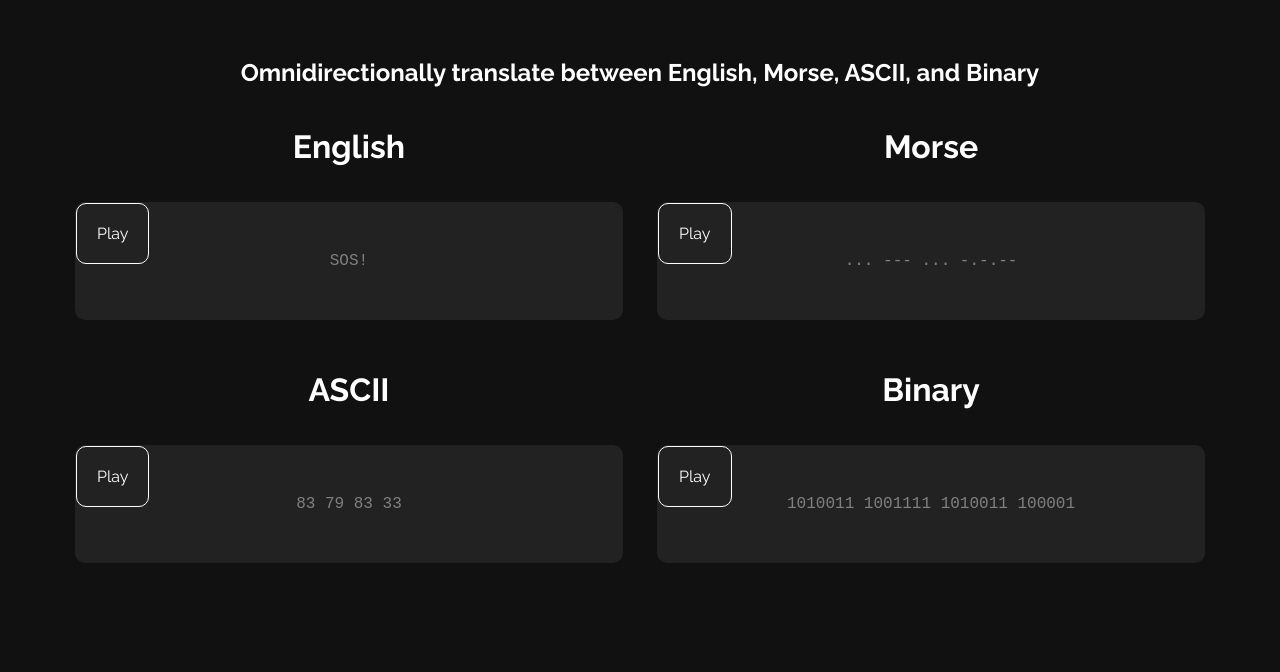
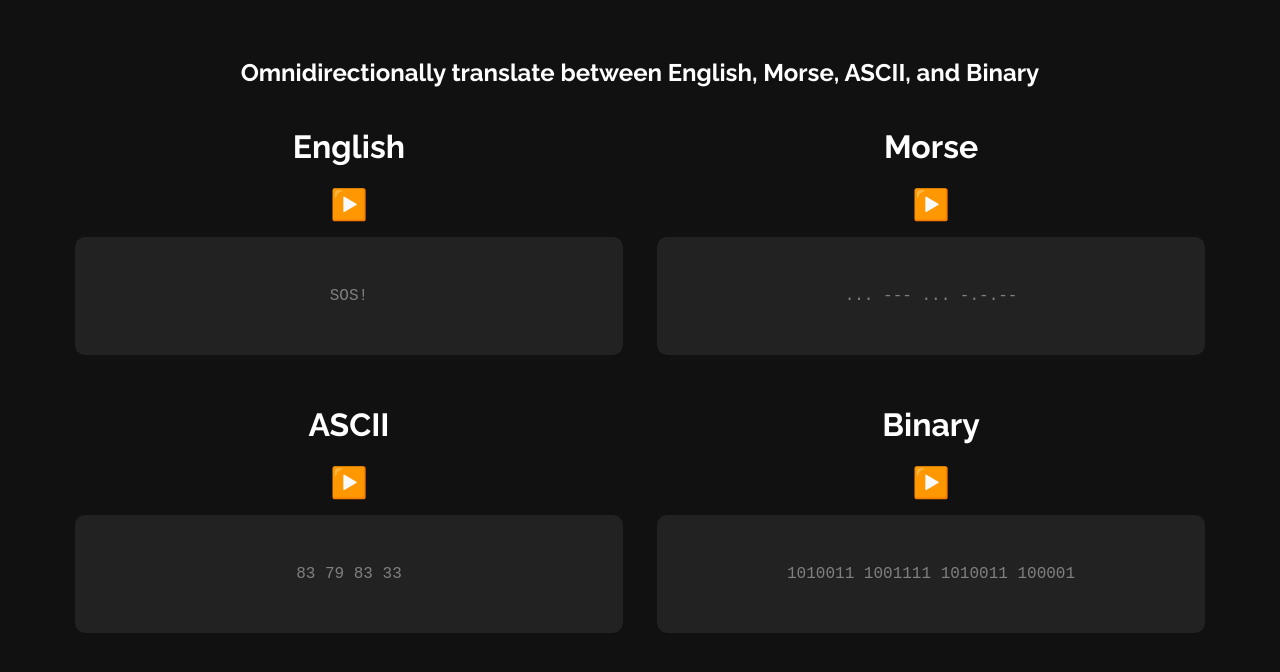
Before and after one commit to agolin95/translator, a plain HTML site: page index.html in a window 1280 px wide. Drawn offline with nearby package versions, Linux system fonts and the light colour scheme; a web font is replaced by a local one.

Commit message:
emojis for play buttons

```diff
--- a/index.html
+++ b/index.html
@@ -27,29 +27,29 @@
     <div class="flex-container">
         <div class="flex-item">
             <h1>English</h1>
+            <div class="play-button" id="play-english">▶️</div>
             <div class="textarea placeholder" id="english" contenteditable>SOS!</div>
-            <div class="play-button" id="play-english">Play</div>
         </div>
         <div class="flex-item">
             <h1>Morse</h1>
+            <div class="play-button" id="play-morse">▶️</div>
             <div class="textarea placeholder" id="morse" contenteditable>
                 ... --- ... -.-.--
             </div>
-            <div class="play-button" id="play-morse">Play</div>
         </div>
         <div class="flex-item">
             <h1>ASCII</h1>
+            <div class="play-button" id="play-ascii">▶️</div>
             <div class="textarea placeholder" id="ascii" contenteditable>
                 83 79 83 33
             </div>
-            <div class="play-button" id="play-ascii">Play</div>
         </div>
         <div class="flex-item">
             <h1>Binary</h1>
+            <div class="play-button" id="play-binary">▶️</div>
             <div class="textarea placeholder" id="binary" contenteditable>
                 1010011 1001111 1010011 100001
             </div>
-            <div class="play-button" id="play-binary">Play</div>
         </div>
     </div>
 
--- a/style.css
+++ b/style.css
@@ -32,16 +32,13 @@ body {
 }
 
 .play-button {
-    border: white 1px solid;
-    border-radius: 10px;
-    padding: 20px;
     -webkit-transition: background-color 300ms linear;
     -ms-transition: background-color 300ms linear;
     transition: background-color 300ms linear;
     cursor: pointer;
-    position: absolute;
     top: 96px;
     left: 16px;
+    font-size: 30px;
 }
 
 .play-button:hover {
```
